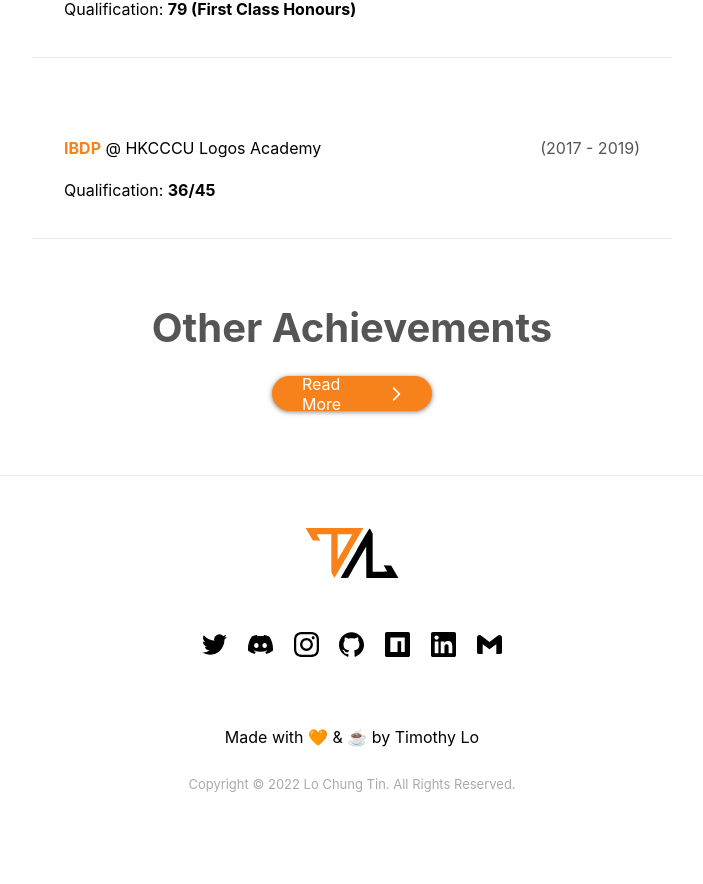
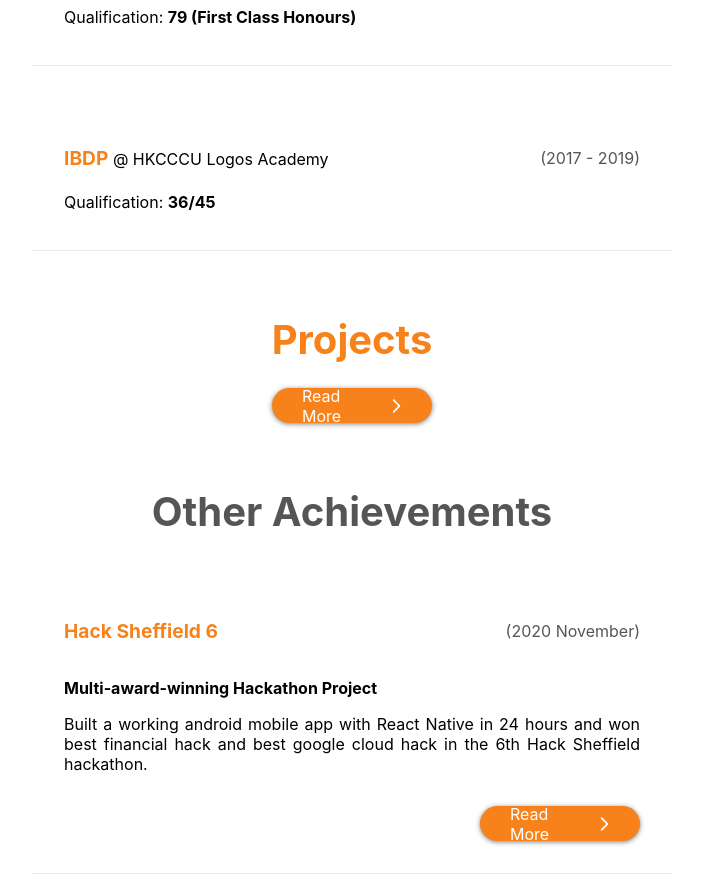
Before and after one commit to lochungtin/portfolio, a Next.js app: page / in a window 1280 px wide. Shown: the part 1870-2754 px from the top of the page, without its empty margins (288-991 px from the left). Before the commit the page ends 2707 px from the top, so only its background shows below. Built offline with nearby package versions, Linux system fonts and the light colour scheme.

Commit message:
achievements

```diff
--- /dev/null
+++ b/pages/projects.js
@@ -0,0 +1,6 @@
+export default function Projects() {
+    return (
+        <div>
+        </div>
+    );
+}
--- a/pages/sections/achievements/achievements.module.css
+++ b/pages/sections/achievements/achievements.module.css
@@ -2,6 +2,60 @@
     color: #555555;
     font-size: 2.5rem;
     font-weight: bold;
-    margin-bottom: 1.5rem;
+    margin-bottom: 0px;
     margin-top: 4rem;
 }
+
+.achievementItemBox {
+    border-bottom: 1px solid #eaeaea;
+    margin-top: 4rem;
+    padding-bottom: 2rem;
+    padding-left: 2rem;
+    padding-right: 2rem;
+}
+
+.lastBox {
+    border: none;
+    padding-bottom: 0;
+}
+
+.achievementTitleText {
+    color: #f7821b;
+    font-size: 1.2rem;
+    font-weight: bold;
+    text-align: start;
+}
+
+.timeText {
+    color: #555555;
+}
+
+.shortDescText {
+    font-weight: bold;
+}
+
+.readmoreContainer {
+    float: right;
+    margin-top: 1rem;
+}
+
+
+@media only screen and (max-width: 768px) {
+    .achievementItemBox {
+        width: 90vw;
+    }
+}
+
+@media only screen and (min-width: 769px) {
+    .achievementItemBox {
+        width: 40rem;
+    }
+
+    .horizontalP {
+        align-items: center;
+        display: flex;
+        flex-direction: row;
+        justify-content: space-between;
+        width: 36rem;
+    }
+}
--- a/pages/sections/achievements/index.js
+++ b/pages/sections/achievements/index.js
@@ -3,12 +3,53 @@ import useMediaQuery from '../../utils/media';
 
 import styles from './achievements.module.css';
 
+const achievements = [
+    {
+        title: 'Hack Sheffield 6',
+        time: '2020 November',
+        shortdesc: 'Multi-award-winning Hackathon Project',
+        longdesc: 'Built a working android mobile app with React Native in 24 hours and won best financial hack and best google cloud hack in the 6th Hack Sheffield hackathon.',
+        href: '/project/unifin',
+    },
+    {
+        title: 'MIT Innovation Academy Summer Camp',
+        time: '2018 Summer',
+        shortdesc: 'Entrepreneurship Summer Camp',
+        longdesc: 'Selected to joined a highly intensive week summer camp hosted by the MITIA and MIT Innovation Node in Hong Kong.',
+    },
+    {
+        title: 'Robofest GRAF',
+        time: '2017 May',
+        shortdesc: 'Double Robotics World Championship',
+        longdesc: `Awarded World Championship and the People's Choice Award in Robofest 2017 Global Robotics Art Festival.`,
+        href: '/projects/graf',
+    },
+    {
+        title: 'Hong Kong Junior Maths Olympiad',
+        time: '2015 Summer',
+        shortdesc: 'Modelling Paper 1st Place',
+        longdesc: 'Awarded first place in the Hong Kong Junior Maths Olympiad Modeling Paper for a paper on calculating the day of week given an arbitrary date.'
+    },
+];
+
 export default function Achievements() {
     const isMobile = useMediaQuery();
+    const len = achievements.length - 1;
     return (
         <section id='achievements'>
             <p className={styles.title}>{isMobile ? '' : 'Other '}Achievements</p>
-            <ReadMore href=''/>
+            {achievements.map((data, index) =>
+                <div className={`${styles.achievementItemBox} ${len === index ? styles.lastBox : ''}`} key={index}>
+                    <div className={styles.horizontalP}>
+                        <p className={styles.achievementTitleText}>{data.title}</p>
+                        <p className={styles.timeText}>({data.time})</p>
+                    </div>
+                    <p className={styles.shortDescText}>{data.shortdesc}</p>
+                    <p>{data.longdesc}</p>
+                    <div className={styles.readmoreContainer}>
+                        {data.href ? <ReadMore href={data.href} /> : null}
+                    </div>
+                </div>)}
         </section>
     );
 }
--- a/pages/sections/education/education.module.css
+++ b/pages/sections/education/education.module.css
@@ -14,8 +14,13 @@
     padding-right: 2rem;
 }
 
+.educationTitleContainer {
+    text-align: start;
+}
+
 .educationTitle {
     color: #f7821b;
+    font-size: 1.2rem;
     font-weight: bold;
 }
 
@@ -47,8 +52,7 @@
         width: 36rem;
     }
 
-    .horizontalEducationTitle {
-        text-align: start;
+    .educationTitleContainer {
         width: 27rem;
     }
 
--- a/pages/sections/education/index.js
+++ b/pages/sections/education/index.js
@@ -66,7 +66,7 @@ export default function Education() {
             {(selection ? formal : online).map((data, index) => {
                 return <div className={styles.educationitemBox} key={index}>
                     <div className={styles.horizontalP}>
-                        <p className={styles.horizontalEducationTitle}>
+                        <p className={styles.educationTitleContainer}>
                             <span className={styles.educationTitle}>{data.title}</span>
                             {` @ ${data.location}`}
                         </p>
--- a/pages/sections/projects/index.js
+++ b/pages/sections/projects/index.js
@@ -1,6 +1,12 @@
+import ReadMore from '../../components/readmore';
+
+import styles from './projects.module.css'
+
 export default function Projects() {
     return (
         <section id='projects'>
+            <p className={styles.title}>Projects</p>
+            <ReadMore href='/projects'/>
         </section>
     );
 }
--- /dev/null
+++ b/pages/sections/projects/projects.module.css
@@ -0,0 +1,7 @@
+.title {
+    color: #f7821b;
+    font-size: 2.5rem;
+    font-weight: bold;
+    margin-bottom: 1.5rem;
+    margin-top: 4rem;
+}
```
